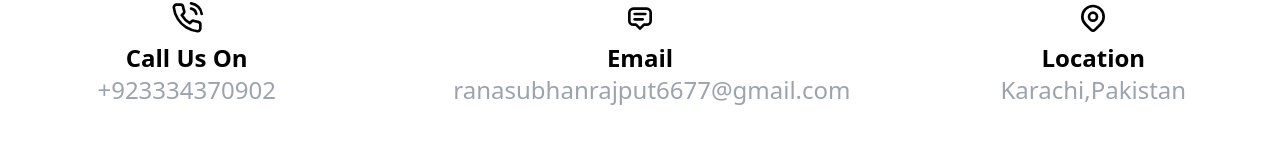
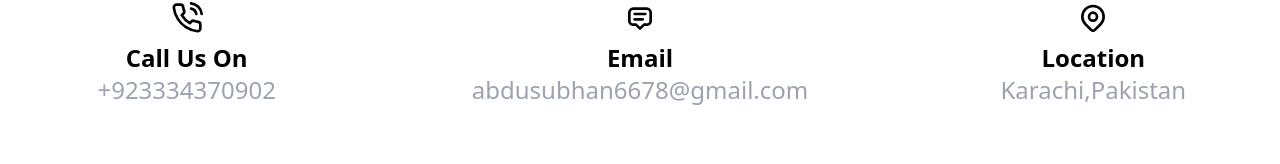
Before and after one commit to AbduSubhan11/Capital.Shop, a Next.js app: page /contact in a window 1280 px wide. Shown: the part 156-320 px from the top of the page. Built offline with nearby package versions, Linux system fonts and the light colour scheme.

Commit message:
completed

```diff
--- a/context/cartContext.tsx
+++ b/context/cartContext.tsx
@@ -13,7 +13,6 @@ export function CartProvider({ children }: { children:any }) {
     setCartItems((prevItems) => [...prevItems, item]);
   };
 
-
   return (
     <CartContext.Provider value={{ cartItems, addToCart , removeFromCart}}>
       {children}
--- a/src/app/contact/page.tsx
+++ b/src/app/contact/page.tsx
@@ -1,4 +1,4 @@
-"use client"
+"use client";
 import Link from "next/link";
 import React from "react";
 
@@ -41,7 +41,7 @@ function Contact() {
           </svg>
           <p className="font-bold sm:text-2xl text-xl mt-2">Email</p>
           <p className="text-gray-400 sm:text-2xl text-xl">
-            ranasubhanrajput6677@gmail.com
+            abdusubhan6678@gmail.com
           </p>
         </div>
 
```
